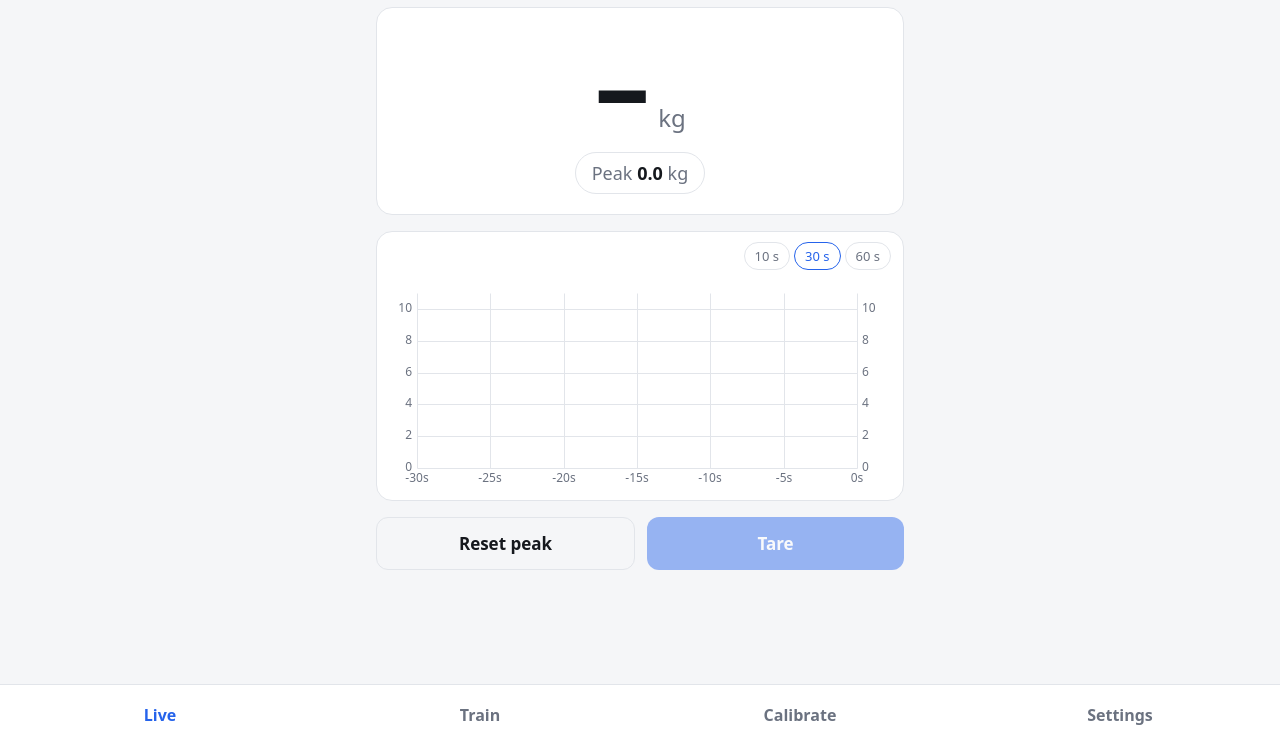
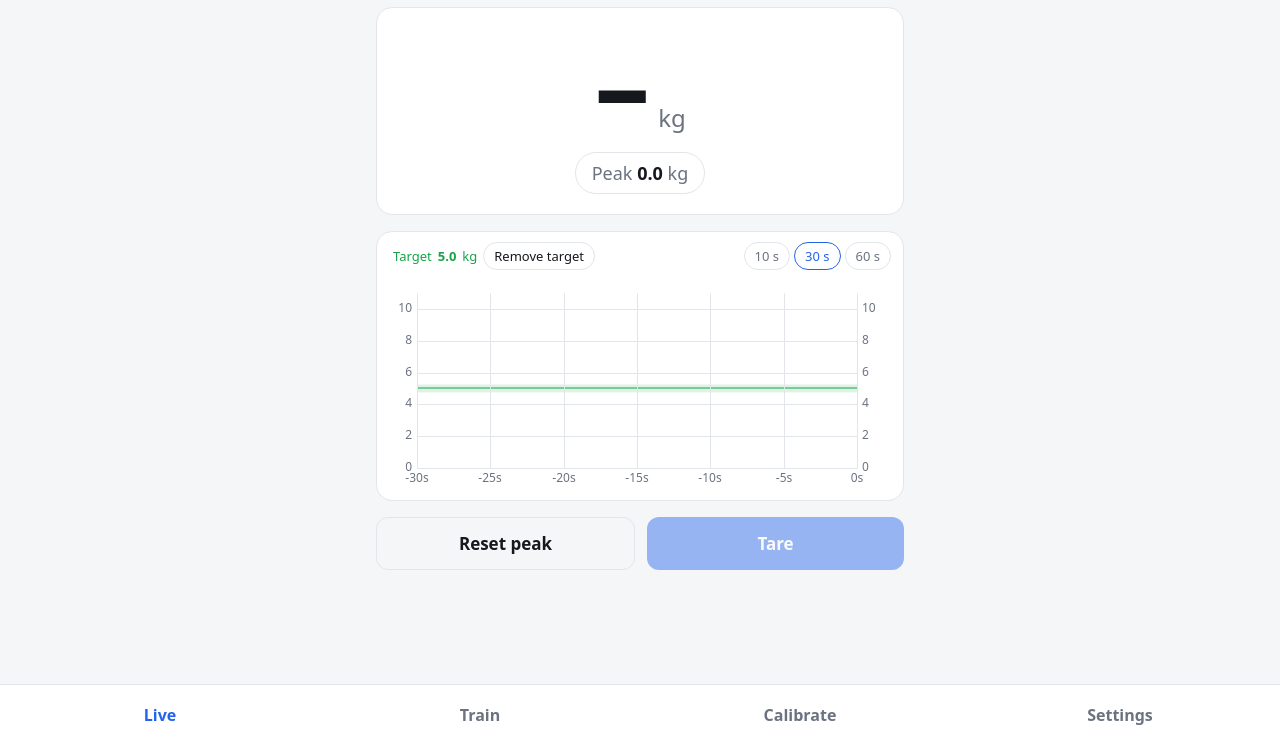
Before and after one commit to Keyserlingk/erikdek, a website with bundled scripts: page data/index.html in a window 1280 px wide. Both pictures are taken after a click on the element 637 px from the left and 442 px from the top of the page. Shown: the part 56-800 px from the top of the page. Built offline with nearby package versions, Linux system fonts and the light colour scheme; no server answers.

Commit message:
Live: tap the graph to set a target, button to remove it
- Target drawn as a line with a ±5 % band; big number colored below/on/above
- Rounded to 0.5 kg, remembered per browser (localStorage)
- Chart target API now takes a kg value, shared with the Train run screen

Co-Authored-By: Claude Opus 5.5 <noreply@anthropic.com>

```diff
--- a/data/chart.js
+++ b/data/chart.js
@@ -1,4 +1,6 @@
 // Rolling force chart on top of uPlot (loaded globally from vendor/uPlot.iife.min.js).
+
+import { TARGET_TOLERANCE } from "./workout.js";
 
 const MAX_WINDOW_S = 60;
 const MAX_POINTS = MAX_WINDOW_S * 80 * 1.2;
@@ -12,7 +14,7 @@ export class LiveChart {
     this.container = container;
     this.windowS = 30;
     this.peakKg = 0;
-    this.target = null; // { min, max } band in kg
+    this.targetKg = null; // drawn as a line with a ±TARGET_TOLERANCE band
     this.x = [];
     this.y = [];
     this.dirty = false;
@@ -21,6 +23,16 @@ export class LiveChart {
     new ResizeObserver(() => this._resize()).observe(container);
     matchMedia("(prefers-color-scheme: dark)").addEventListener("change", () => this._build());
     this._build();
+  }
+
+  // Calls handler(kg) with the force at the tapped height inside the plot area.
+  onTap(handler) {
+    this.container.addEventListener("click", (ev) => {
+      if (!this.plot) return;
+      const rect = this.plot.over.getBoundingClientRect();
+      if (ev.clientX < rect.left || ev.clientX > rect.right || ev.clientY < rect.top || ev.clientY > rect.bottom) return;
+      handler(this.plot.posToVal(ev.clientY - rect.top, "kg"));
+    });
   }
 
   // ts/te: device millis() of the first and last sample in kg[].
@@ -58,8 +70,8 @@ export class LiveChart {
     }
   }
 
-  setTarget(band) {
-    this.target = band;
+  setTarget(kg) {
+    this.targetKg = kg;
     this.dirty = true;
   }
 
@@ -75,7 +87,8 @@ export class LiveChart {
       this.plot.setData([this.x.slice(i), this.y.slice(i)], false);
       this.plot.setScale("x", { min: start, max: end });
       let min = 0;
-      let max = Math.max(this.peakKg, this.target ? this.target.max : 0); // keep lines in view
+      // keep the peak and target lines in view
+      let max = Math.max(this.peakKg, this.targetKg !== null ? this.targetKg * (1 + TARGET_TOLERANCE) : 0);
       for (let j = i; j < this.y.length; j++) {
         if (this.y[j] > max) max = this.y[j];
         if (this.y[j] < min) min = this.y[j];
@@ -125,7 +138,7 @@ export class LiveChart {
         axes,
         series: [{}, { scale: "kg", stroke: line, width: 2, points: { show: false } }],
         hooks: {
-          drawClear: [(u) => this._drawTarget(u, band)],
+          drawClear: [(u) => this._drawTarget(u, band, cssVar("--ok"))],
           draw: [(u) => this._drawPeak(u, peak)],
         },
       },
@@ -151,15 +164,22 @@ export class LiveChart {
     ctx.restore();
   }
 
-  _drawTarget(u, color) {
-    if (!this.target) return;
-    const top = u.valToPos(this.target.max, "kg", true);
-    const bottom = u.valToPos(this.target.min, "kg", true);
+  _drawTarget(u, bandColor, lineColor) {
+    if (this.targetKg === null) return;
+    const top = u.valToPos(this.targetKg * (1 + TARGET_TOLERANCE), "kg", true);
+    const bottom = u.valToPos(this.targetKg * (1 - TARGET_TOLERANCE), "kg", true);
+    const y = Math.round(u.valToPos(this.targetKg, "kg", true));
     const { ctx } = u;
     const { left, width } = u.bbox;
     ctx.save();
-    ctx.fillStyle = color;
+    ctx.fillStyle = bandColor;
     ctx.fillRect(left, top, width, bottom - top);
+    ctx.strokeStyle = lineColor;
+    ctx.lineWidth = devicePixelRatio;
+    ctx.beginPath();
+    ctx.moveTo(left, y);
+    ctx.lineTo(left + width, y);
+    ctx.stroke();
     ctx.restore();
   }
 
--- a/data/index.html
+++ b/data/index.html
@@ -38,12 +38,19 @@
         </button>
       </div>
       <div class="card chart-card">
-        <div id="chartWindow" class="segmented" role="group" aria-label="Chart time window">
-          <button type="button" data-s="10">10 s</button>
-          <button type="button" data-s="30">30 s</button>
-          <button type="button" data-s="60">60 s</button>
+        <div class="chart-head">
+          <span id="targetHint" class="muted">Tap the graph to set a target</span>
+          <span id="targetInfo" class="target-info" hidden>
+            Target <strong id="targetKg"></strong> kg
+            <button id="removeTarget" class="pill-button" type="button">Remove target</button>
+          </span>
+          <div id="chartWindow" class="segmented" role="group" aria-label="Chart time window">
+            <button type="button" data-s="10">10 s</button>
+            <button type="button" data-s="30">30 s</button>
+            <button type="button" data-s="60">60 s</button>
+          </div>
         </div>
-        <div id="chart" class="chart"></div>
+        <div id="chart" class="chart tappable"></div>
       </div>
       <div class="actions">
         <button id="resetPeak" class="secondary" type="button">Reset peak</button>
--- a/data/live.js
+++ b/data/live.js
@@ -2,11 +2,14 @@ import { LiveChart } from "./chart.js";
 import { device } from "./device.js";
 import { formatKg } from "./format.js";
 import { settings } from "./settings.js";
+import { targetStatus } from "./workout.js";
 
 const SAMPLE_RATE_HZ = 80;
 const SMOOTHING_TAU_S = 0.15; // time constant for the big number; raw data is used for peaks
 const alpha = 1 - Math.exp(-1 / (SAMPLE_RATE_HZ * SMOOTHING_TAU_S));
 const WINDOW_KEY = "tindek.chartWindow";
+const TARGET_KEY = "tindek.liveTarget";
+const MIN_TARGET_KG = 0.5;
 
 const el = {
   kg: document.getElementById("kg"),
@@ -18,9 +21,13 @@ const el = {
   resetPeak: document.getElementById("resetPeak"),
   chart: document.getElementById("chart"),
   windows: document.querySelectorAll("#chartWindow button"),
+  targetHint: document.getElementById("targetHint"),
+  targetInfo: document.getElementById("targetInfo"),
+  targetKg: document.getElementById("targetKg"),
+  removeTarget: document.getElementById("removeTarget"),
 };
 
-const state = { smoothed: null, peak: 0, dirty: true };
+const state = { smoothed: null, peak: 0, target: null, dirty: true };
 let chart;
 
 function percentOfBodyweight(kg) {
@@ -33,6 +40,7 @@ function render() {
     state.dirty = false;
     const value = device.connected ? state.smoothed : null;
     el.kg.textContent = value !== null ? formatKg(value) : "–";
+    el.kg.dataset.status = value !== null ? (targetStatus(value, state.target) ?? "") : "";
     el.bw.textContent = value !== null ? `${percentOfBodyweight(value)} of bodyweight` : "";
     el.bw.hidden = !(settings.values.bodyweightKg > 0);
     el.peakKg.textContent = formatKg(state.peak);
@@ -41,6 +49,22 @@ function render() {
   }
   chart.render();
   requestAnimationFrame(render);
+}
+
+// Per-browser convenience: the live target is remembered across reloads.
+function setTarget(kg) {
+  state.target = kg;
+  chart.setTarget(kg);
+  el.targetHint.hidden = kg !== null;
+  el.targetInfo.hidden = kg === null;
+  if (kg !== null) el.targetKg.textContent = formatKg(kg);
+  state.dirty = true;
+  try {
+    if (kg === null) localStorage.removeItem(TARGET_KEY);
+    else localStorage.setItem(TARGET_KEY, String(kg));
+  } catch {
+    // storage unavailable: the target just isn't remembered
+  }
 }
 
 function resetPeak() {
@@ -90,6 +114,19 @@ export function initLive() {
   el.peak.addEventListener("click", resetPeak);
   el.resetPeak.addEventListener("click", resetPeak);
   for (const b of el.windows) b.addEventListener("click", () => setWindow(Number(b.dataset.s)));
+  chart.onTap((kg) => {
+    const rounded = Math.round(kg * 2) / 2;
+    if (rounded >= MIN_TARGET_KG) setTarget(rounded);
+  });
+  el.removeTarget.addEventListener("click", () => setTarget(null));
+
+  let savedTarget = null;
+  try {
+    savedTarget = Number(localStorage.getItem(TARGET_KEY)) || null;
+  } catch {
+    // keep none
+  }
+  setTarget(savedTarget);
 
   let saved = 30;
   try {
--- a/data/style.css
+++ b/data/style.css
@@ -152,6 +152,9 @@ main {
   font-variant-numeric: tabular-nums;
 }
 #kg { font-size: clamp(60px, 22vw, 112px); font-weight: 700; line-height: 1; }
+#kg[data-status="on"] { color: var(--ok); }
+#kg[data-status="below"] { color: var(--warn); }
+#kg[data-status="above"] { color: var(--accent); }
 .unit { font-size: 24px; color: var(--muted); }
 
 .peak {
@@ -172,11 +175,32 @@ main {
 
 .chart-card { padding: 10px 6px 4px 0; }
 .chart { height: 220px; }
+.chart-head {
+  display: flex;
+  justify-content: space-between;
+  align-items: center;
+  flex-wrap: wrap;
+  gap: 6px 8px;
+  padding: 0 6px 6px 16px;
+  font-size: 13px;
+}
+.target-info { display: flex; align-items: center; gap: 6px; color: var(--ok); }
+.pill-button {
+  font: inherit;
+  font-size: 13px;
+  padding: 4px 10px;
+  color: var(--text);
+  background: none;
+  border: 1px solid var(--border);
+  border-radius: 999px;
+  cursor: pointer;
+}
+.chart.tappable { cursor: crosshair; }
 .segmented {
   display: flex;
   justify-content: flex-end;
   gap: 4px;
-  padding: 0 6px 6px;
+  margin-left: auto;
 }
 .segmented button {
   font: inherit;
--- a/data/train.js
+++ b/data/train.js
@@ -7,7 +7,6 @@ import { BUILTIN_ROUTINES, newRoutineId, routines, validateRoutine } from "./rou
 import { settings } from "./settings.js";
 import {
   PHASE,
-  TARGET_TOLERANCE,
   WorkoutEngine,
   buildPhases,
   loadThresholdKg,
@@ -288,7 +287,7 @@ async function startWorkout(r) {
     timer: null,
   };
   chart.clear();
-  chart.setTarget(target !== null ? { min: target * (1 - TARGET_TOLERANCE), max: target * (1 + TARGET_TOLERANCE) } : null);
+  chart.setTarget(target);
   el.run.target.textContent = target !== null ? `Target ${formatKg(target)} kg` : "No target";
   if (r.target.type === "bw" && target === null) el.run.target.textContent = "Set bodyweight for a % target";
   el.run.pause.textContent = "Pause";
```
